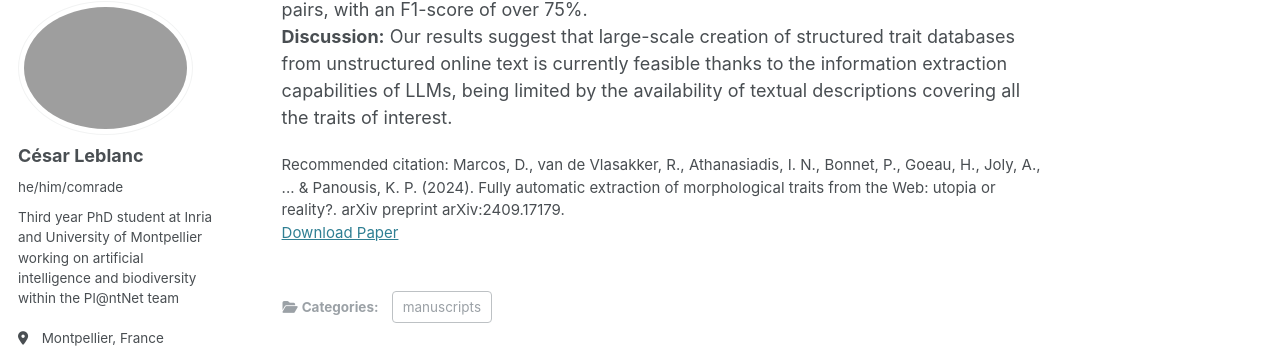
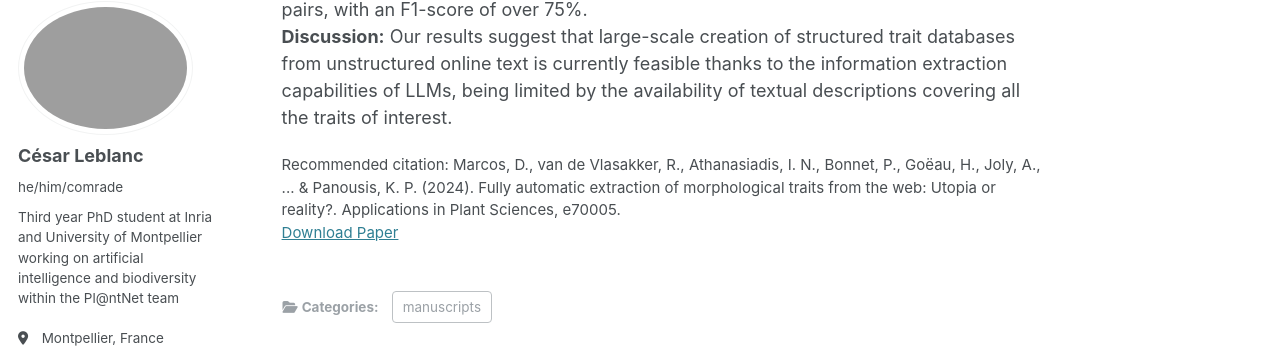
Before and after one commit to cesar-leblanc/cesar-leblanc.github.io, a Jekyll site: the page built from _publications/0004-2024-paper.md, in a window 1280 px wide and 900 px high, scrolled down 427 px. Shown: the part 105-453 px from the top of the window. Built offline with Jekyll 4.4.1, drawn with Linux system fonts in a browser that asks for light colours; some web fonts are replaced.

Commit message:
Update citation of APPS paper

```diff
--- a/_publications/0004-2024-paper.md
+++ b/_publications/0004-2024-paper.md
@@ -7,7 +7,7 @@ excerpt: 'This paper explores the feasibility of using large language models to
 date: 01-01-2024
 venue: 'Applications in Plant Sciences'
 paperurl: 'http://cesar-leblanc.github.io/files/paper4.pdf'
-citation: 'Marcos, D., van de Vlasakker, R., Athanasiadis, I. N., Bonnet, P., Goeau, H., Joly, A., ... & Panousis, K. P. (2024). Fully automatic extraction of morphological traits from the Web: utopia or reality?. arXiv preprint arXiv:2409.17179.'
+citation: 'Marcos, D., van de Vlasakker, R., Athanasiadis, I. N., Bonnet, P., Goëau, H., Joly, A., ... & Panousis, K. P. (2024). Fully automatic extraction of morphological traits from the web: Utopia or reality?. Applications in Plant Sciences, e70005.'
 ---
 
 **Premise:** Plant morphological traits, their observable characteristics, are fundamental to understand the role played by each species within their ecosystem.
```
